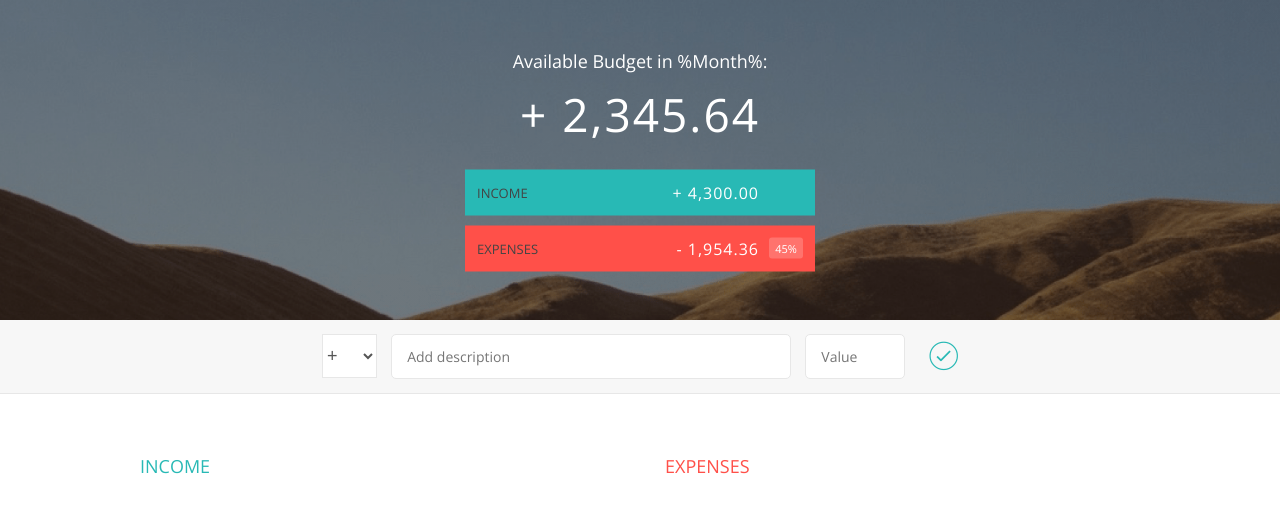
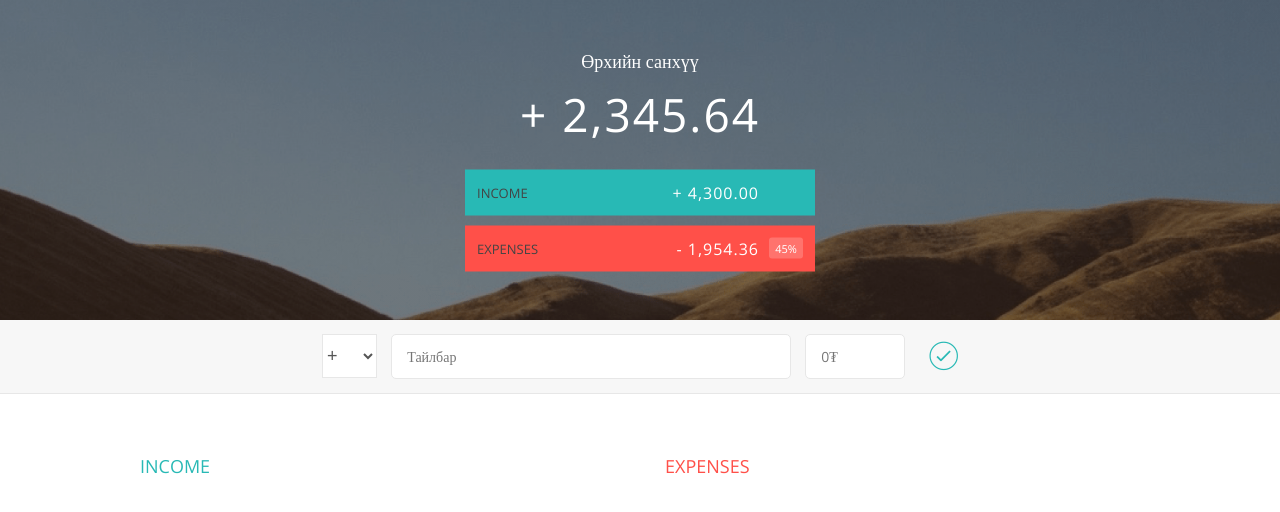
Before and after one commit to Munkhbayr14/starter, a plain HTML site: page index.html in a window 1280 px wide. Both pictures are taken after a click on the button 943 px from the left and 357 px from the top of the page. Drawn offline with nearby package versions, Linux system fonts and the light colour scheme.

Commit message:
sanhuge hiij ehlsen

```diff
--- a/app.js
+++ b/app.js
@@ -1,20 +1,62 @@
 // дэлгэцтэй ажиллах контроллор
-var uiController = (function () {})();
+var uiController = (function () {
+  var DOMstring = {
+    inputType: ".add__type",
+    inputDescription: ".add__description",
+    inputValue: ".add__value",
+    addBtn: ".add__btn",
+  };
+  return {
+    getInput: function () {
+      return {
+        type: document.querySelector(DOMstring.inputType).value,
+        description: document.querySelector(DOMstring.inputDescription).value,
+        value: document.querySelector(DOMstring.inputValue).value,
+      };
+    },
+    getDOMstring: function () {
+      return DOMstring;
+    },
+  };
+})();
 
 // санхүүтэй ажиллах контоллор
-var financeController = (function () {})();
+var financeController = (function () {
+  var Income = function (id, description, value) {
+    this.id = id;
+    this.description = description;
+    this.value = value;
+  };
+  var Expense = function (id, description, value) {
+    this.id = id;
+    this.description = description;
+    this.value = value;
+  };
+  var data = {
+    allItem: {
+      inc: [],
+      exp: [],
+    },
+    total: {
+      inc: 0,
+      exp: 0,
+    },
+  };
+})();
 
 // прогараммыг холбогч контроллор
 var appController = (function (uiController, financeController) {
   var ctrlAddItem = function () {
-    console.log("sds");
+    console.log(uiController.getInput());
     //1. textBox хэсгээс хэрэглэгчийн оруулсан өгөгдлийг олж авна.
     //2. олж авсан өгөгдлүүдээ санхүүгийн контролд дамжуулж тэнд хадгална.
     //3. олж авсан өгөгдлүүдээ вэб дээр тохирох хэсэгт харуулна.
     //4. Төсвийн тооцоолол хийнэ
     //5.Эцсийн үлдэгдэл тооцоог дэлгэцэнд харуулна.
   };
-  document.querySelector(".add__btn").addEventListener("click", function () {
+  var setUpEventListener = function () {
+    var DOM = uiController.getDOMstring();
+    document.querySelector(DOM.addBtn).addEventListener("click", function () {
       ctrlAddItem();
     });
 
@@ -23,4 +65,12 @@ var appController = (function (uiController, financeController) {
         ctrlAddItem();
       }
     });
+  };
+  return {
+    init: function () {
+      console.log("application started...");
+      setUpEventListener();
+    },
+  };
 })(uiController, financeController);
+appController.init();
--- a/index.html
+++ b/index.html
@@ -12,7 +12,7 @@
         <div class="top">
             <div class="budget">
                 <div class="budget__title">
-                    Available Budget in <span class="budget__title--month">%Month%</span>:
+                    Өрхийн санхүү <span class="budget__title--month"></span>
                 </div>
 
                 <div class="budget__value">+ 2,345.64</div>
@@ -44,8 +44,8 @@
                         <option value="inc" selected>+</option>
                         <option value="exp">-</option>
                     </select>
-                    <input type="text" class="add__description" placeholder="Add description">
-                    <input type="number" class="add__value" placeholder="Value">
+                    <input type="text" class="add__description" placeholder="Тайлбар">
+                    <input type="number" class="add__value" placeholder="0₮">
                     <button class="add__btn"><i class="ion-ios-checkmark-outline"></i></button>
                 </div>
             </div>
```
Lines whose indentation alone changed are shown as unchanged.
